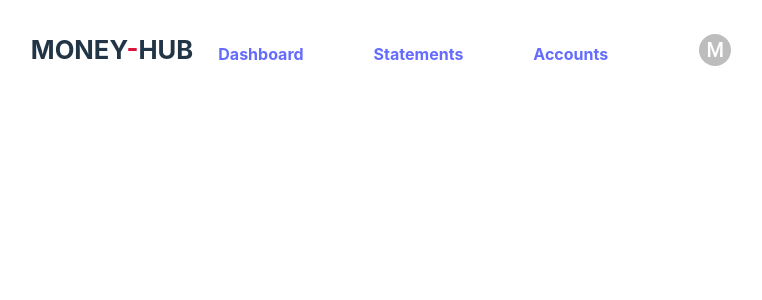
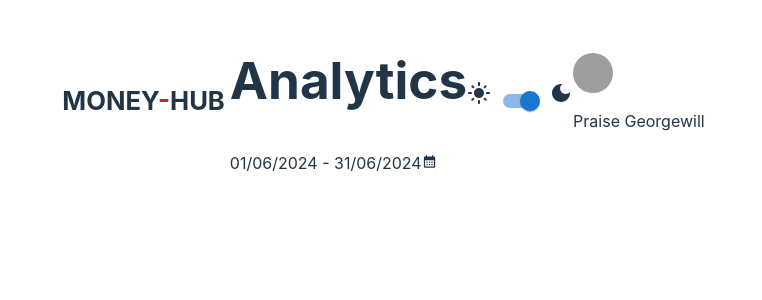
Before and after one commit to praise-cloud/part1, a React (Vite) app: page / in a window 1280 px wide. Shown: the top 300 px of the page, without its empty margins (261-1023 px from the left). Built offline with nearby package versions, Linux system fonts and the light colour scheme; grey boxes are pictures that could not be loaded.

Commit message:
new modifications

```diff
--- a/src/AccountMenu.jsx
+++ /dev/null
@@ -1,107 +0,0 @@
-
-import * as React from 'react';
-import Box from '@mui/material/Box';
-import Avatar from '@mui/material/Avatar';
-import Menu from '@mui/material/Menu';
-import MenuItem from '@mui/material/MenuItem';
-import ListItemIcon from '@mui/material/ListItemIcon';
-import Divider from '@mui/material/Divider';
-import IconButton from '@mui/material/IconButton';
-import Tooltip from '@mui/material/Tooltip';
-import PersonAdd from '@mui/icons-material/PersonAdd';
-import Settings from '@mui/icons-material/Settings';
-import Logout from '@mui/icons-material/Logout';
-
-function AccountMenu() {
-  const [anchorEl, setAnchorEl] = React.useState(null);
-  const open = Boolean(anchorEl);
-  const handleClick = (event) => {
-    setAnchorEl(event.currentTarget);
-  };
-  const handleClose = () => {
-    setAnchorEl(null);
-  };
-  return (
-    <>
-      <Box sx={{ display: 'flex', alignItems: 'center', textAlign: 'center', justifyContent:'center' }}>
-        <Tooltip title="Account settings">
-          <IconButton
-            onClick={handleClick}
-            size="small"
-            sx={{ ml: 2 }}
-            aria-controls={open ? 'account-menu' : undefined}
-            aria-haspopup="true"
-            aria-expanded={open ? 'true' : undefined}
-          >
-
-          {/* there will an if statement depending on the user info entered */}
-            <Avatar sx={{ width: 32, height: 32, textAlign:'center', justifyContent:'center' }}>M</Avatar>
-          </IconButton>
-        </Tooltip>
-      </Box>
-      <Menu
-        anchorEl={anchorEl}
-        id="account-menu"
-        open={open}
-        onClose={handleClose}
-        onClick={handleClose}
-        PaperProps={{
-          elevation: 0,
-          sx: {
-            overflow: 'visible',
-            filter: 'drop-shadow(0px 2px 8px rgba(0,0,0,0.32))',
-            mt: 1.5,
-            '& .MuiAvatar-root': {
-              width: 32,
-              height: 32,
-              ml: -0.5,
-              mr: 1,
-            },
-            '&::before': {
-              content: '""',
-              display: 'block',
-              position: 'absolute',
-              top: 0,
-              right: 14,
-              width: 10,
-              height: 10,
-              bgcolor: 'background.paper',
-              transform: 'translateY(-50%) rotate(45deg)',
-              zIndex: 0,
-            },
-          },
-        }}
-        transformOrigin={{ horizontal: 'right', vertical: 'top' }}
-        anchorOrigin={{ horizontal: 'right', vertical: 'bottom' }}
-      >
-        <MenuItem onClick={handleClose}>
-          <Avatar /> Profile
-        </MenuItem>
-        <MenuItem onClick={handleClose}>
-          <Avatar /> My account
-        </MenuItem>
-        <Divider />
-        <MenuItem onClick={handleClose}>
-          <ListItemIcon>
-            <PersonAdd fontSize="small" />
-          </ListItemIcon>
-          Add another account
-        </MenuItem>
-        <MenuItem onClick={handleClose}>
-          <ListItemIcon>
-            <Settings fontSize="small" />
-          </ListItemIcon>
-          Settings
-        </MenuItem>
-        <MenuItem onClick={handleClose}>
-          <ListItemIcon>
-            <Logout fontSize="small" />
-          </ListItemIcon>
-          Logout
-        </MenuItem>
-      </Menu>
-    </>
-  );
-}
-
-export default AccountMenu;
--- a/src/Header.css
+++ b/src/Header.css
@@ -74,10 +74,7 @@ nav .navbar{
   display: flex;
   list-style-type: none;
   padding: 18px 10px 10px 10px;
-  /* text-align: center;
-  align-content: center;
-  justify-content: center; */
-  margin: 0 auto;
+  margin: 0 392px;
 }
 
 
--- a/src/Header.jsx
+++ b/src/Header.jsx
@@ -1,22 +1,53 @@
 
-import AccountMenu from './AccountMenu';
-
+import * as React from 'react';
+import CalendarMonthIcon from '@mui/icons-material/CalendarMonth';
+import LightModeIcon from '@mui/icons-material/LightMode';
+import DarkModeIcon from '@mui/icons-material/DarkMode';
+import { alpha, styled } from '@mui/material/styles';
+import { pink } from '@mui/material/colors';
+import Switch from '@mui/material/Switch';
+import Avatar from '@mui/material/Avatar';
 
 //header component
 function  header(){
+
+        const PinkSwitch = styled(Switch)(({ theme }) => ({'& .MuiSwitch-switchBase.Mui-checked': {
+             color: pink[600],
+                '&:hover': {
+                backgroundColor: alpha(pink[600], theme.palette.action.hoverOpacity),
+            },
+        },
+            '& .MuiSwitch-switchBase.Mui-checked + .MuiSwitch-track': {
+                backgroundColor: pink[600],
+            },
+        }));
+
+        const label = { inputProps: { 'aria-label': 'Color switch demo' } };
     return(
         <header>
             <nav>
                 <div className="logo">
                     <h1>MONEY<span>-</span>HUB</h1>
                 </div>
-                <ul className='navbar'>
-                    <li><a href="#">Dashboard</a></li>
-                    <li><a href="#">Statements</a></li>
-                    <li><a href="#">Accounts</a></li>
-                </ul>
 
-                <AccountMenu />
+                <div className="title">
+                    <h1>Analytics</h1>
+
+                    {/* date function to change */}
+                    <p className="date">01/06/2024 - 31/06/2024<CalendarMonthIcon sx = {{ fontSize : 15}}></CalendarMonthIcon></p>
+                </div>
+
+                <div className="themes">
+                        <LightModeIcon></LightModeIcon>
+                         <Switch {...label} defaultChecked />
+                        <DarkModeIcon></DarkModeIcon>
+                </div>
+
+                {/* user profile */}
+                <div className="userProfile">
+                         <Avatar alt="Praise Georgewill" src="/components/avatar/1930478 pexels-gülşah-aydoğan-19501540.jpg" />
+                         <p className='profileName'>Praise Georgewill</p>
+                </div>
             </nav>
         </header>
     );
```
Also changed, not shown: src/components/avatar/pexels-gülşah-aydoğan-19501540.jpg (added), 1 other file (tests, documents, lock files or other folders).
